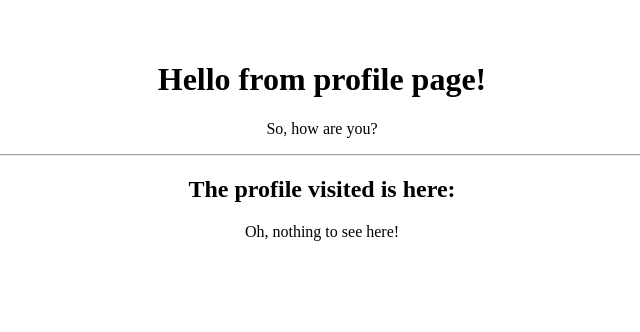
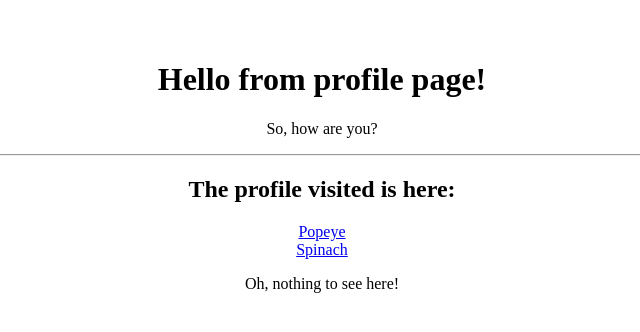
Before and after one commit to Crisandryj/reactRouterPrac, a React (Vite) app: page /profile in a window 1280 px wide. Shown: the top 332 px of the page, without its empty margins (318-958 px from the left). Built offline with nearby package versions, Linux system fonts and the light colour scheme.

Commit message:
Feat: Add links to components

```diff
--- a/src/Profile.jsx
+++ b/src/Profile.jsx
@@ -2,6 +2,7 @@ import { useParams } from "react-router-dom";
 import DefaultProfile from "./DefaultProfile";
 import Spinach from "./Spinach";
 import Popeye from "./Popeye";
+import { Link } from "react-router-dom";
 
 const Profile = () => {
   const { name } = useParams();
@@ -12,6 +13,9 @@ const Profile = () => {
       <p>So, how are you?</p>
       <hr />
       <h2>The profile visited is here:</h2>
+      <Link to="/profile/popeye">Popeye</Link>
+      <br />
+      <Link to="/profile/spinach">Spinach</Link>
       {name === "popeye" ? (
         <Popeye />
       ) : name === "spinach" ? (
```
